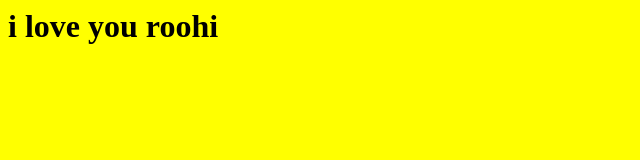
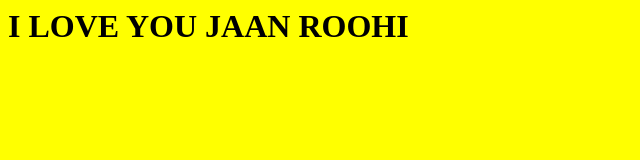
Before and after one commit to SyedRahat/newgithub, a plain HTML site: page index.html in a window 1280 px wide. Shown: the whole page, without its empty margins (0-640 px from the left). Drawn offline with Linux system fonts and the light colour scheme.

Commit message:
ROOHI PART2 COMMIT

```diff
--- a/index.html
+++ b/index.html
@@ -1,6 +1,6 @@
 <html>
 <body bgcolor="yellow">
-<h1>i love you roohi</h1>
+<h1>I LOVE YOU JAAN ROOHI</h1>
 
 </body>
 </html>
```
